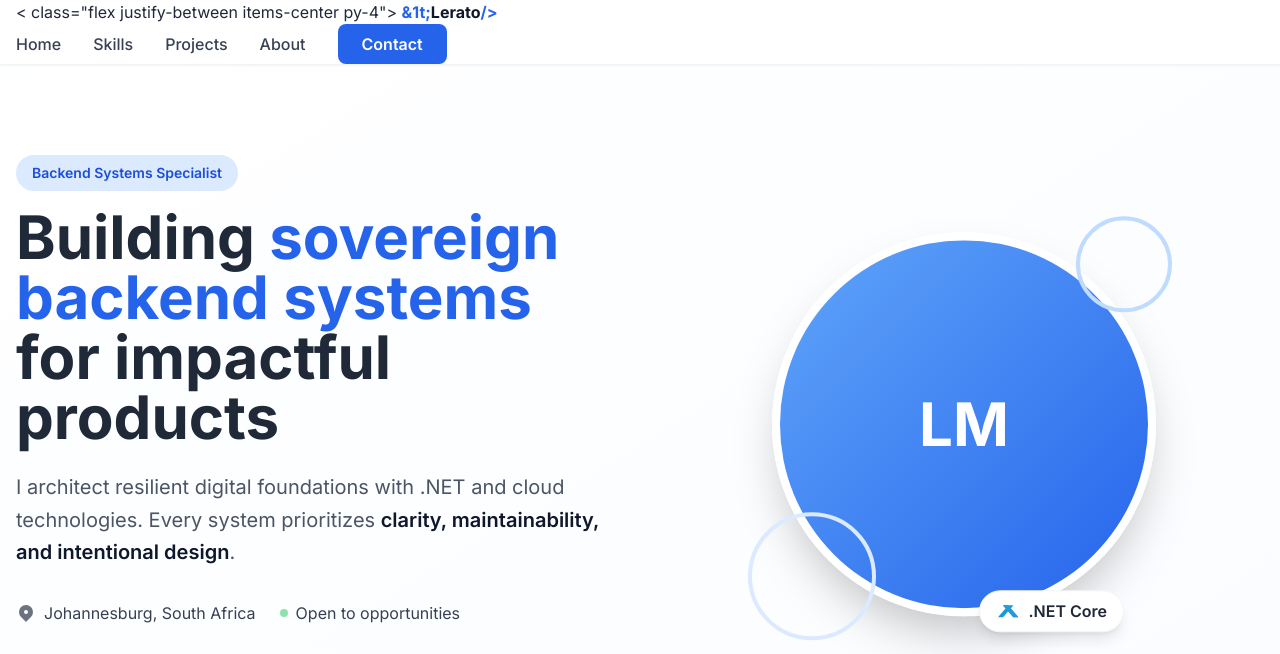
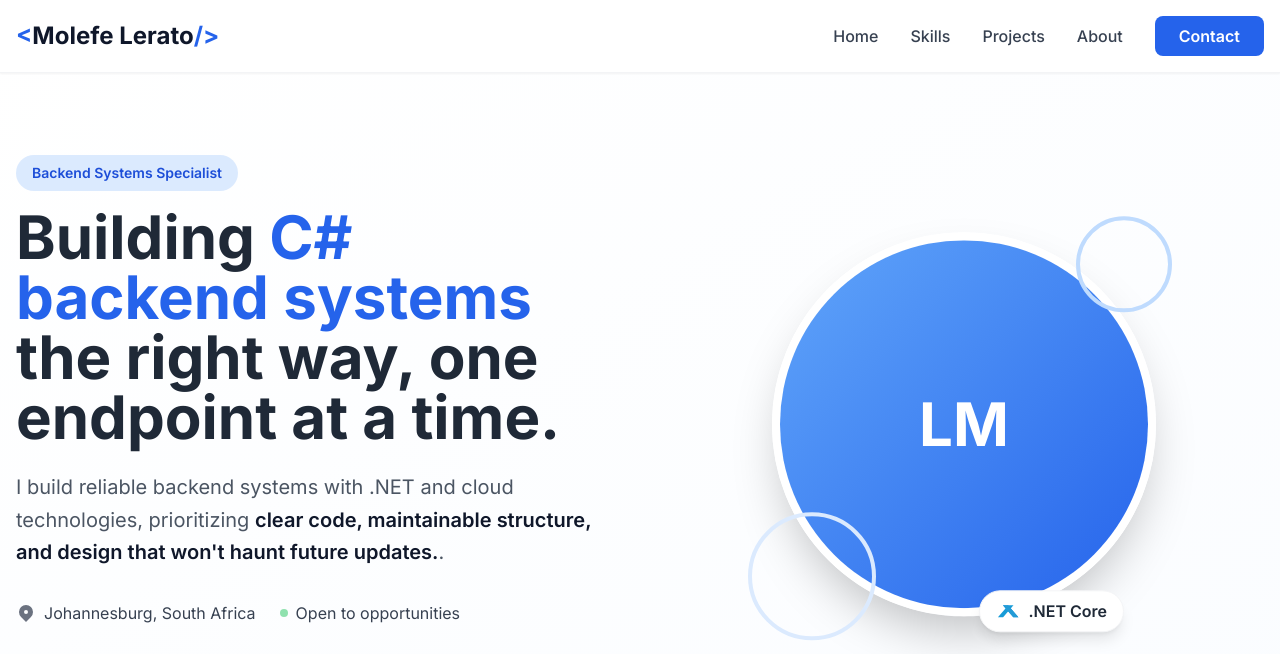
Before and after one commit to Leratogladys/Molefe-Lerato-Web-Porfolio, a website: page public/index.html in a window 1280 px wide. Shown: the top 654 px of the page. Drawn offline with Linux system fonts and the light colour scheme.

Commit message:
Fix navbar/hero content and add .text-2xl class
Add a .text-2xl CSS utility and fix markup and copy in index.html: replace a broken tag with a proper div, correct the text size class on the logo, update the logo text to 'Molefe Lerato', refine the hero heading and paragraph copy, and update the LinkedIn URL to the user's profile. These changes restore layout, typography, and personal branding.

```diff
--- a/public/index.html
+++ b/public/index.html
@@ -27,11 +27,11 @@
   <!--  ========== NAVIGATION =========  -->
   <nav class="fixed w-full bg-white/90 backdrop-blur-sm z-50 border-b border-gray-100 shadow-sm">
     <div class="container mx-auto px-4">
-      < class="flex justify-between items-center py-4">
+       <div class="flex justify-between items-center py-4">
         <!-- My Logo -->
-        <a href="#" class="text-2x1 font-bold text-dark">
-          <span class="text-primary-600">&1t;</span>Lerato<span class="text-primary-600">/&gt;</span>
-        </a>
+        <a href="#" class="text-2xl font-bold text-dark">
+                    <span class="text-primary-600">&lt;</span>Molefe Lerato<span class="text-primary-600">/&gt;</span>
+                </a>
         <!-- Desktop Navigation -->
         <div class="hidden md:flex items-center space-x-8">
           <a href="#home" class="text-gray-700 hover:text-primary-600 font-medium transition-colors">Home</a>
@@ -84,11 +84,10 @@
                                 Backend Systems Specialist
                             </span>
                             <h1 class="text-4xl md:text-5xl lg:text-6xl font-bold leading-tight mb-6">
-                                Building <span class="text-primary-600">sovereign backend systems</span> for impactful products
+                                Building <span class="text-primary-600">C# backend systems</span> the right way, one endpoint at a time.
                             </h1>
                             <p class="text-xl text-gray-600 mb-8 leading-relaxed">
-                                I architect resilient digital foundations with .NET and cloud technologies.
-                                Every system prioritizes <span class="font-semibold text-dark">clarity, maintainability, and intentional design</span>.
+                                I build reliable backend systems with .NET and cloud technologies, prioritizing <span class="font-semibold text-dark">clear code, maintainable structure, and design that won't haunt future updates.</span>.
                             </p>
                         </div>
 
@@ -114,7 +113,7 @@
                                     <path stroke-linecap="round" stroke-linejoin="round" stroke-width="2" d="M19 9l-7 7-7-7"/>
                                 </svg>
                             </a>
-                            <a href="https://linkedin.com/in/yourusername" target="_blank" rel="noopener noreferrer" class="btn-secondary">
+                            <a href="https://linkedin.com/in/lerato-molefe-7403891b7/" target="_blank" rel="noopener noreferrer" class="btn-secondary">
                                 <svg class="w-5 h-5 mr-2" fill="currentColor" viewBox="0 0 24 24">
                                     <path d="M20.447 20.452h-3.554v-5.569c0-1.328-.027-3.037-1.852-3.037-1.853 0-2.136 1.445-2.136 2.939v5.667H9.351V9h3.414v1.561h.046c.477-.9 1.637-1.85 3.37-1.85 3.601 0 4.267 2.37 4.267 5.455v6.286zM5.337 7.433c-1.144 0-2.063-.926-2.063-2.065 0-1.138.92-2.063 2.063-2.063 1.14 0 2.064.925 2.064 2.063 0 1.139-.925 2.065-2.064 2.065zm1.782 13.019H3.555V9h3.564v11.452zM22.225 0H1.771C.792 0 0 .774 0 1.729v20.542C0 23.227.792 24 1.771 24h20.451C23.2 24 24 23.227 24 22.271V1.729C24 .774 23.2 0 22.222 0h.003z"/>
                                 </svg>
```
Also changed, not shown: public/css/style.css.
